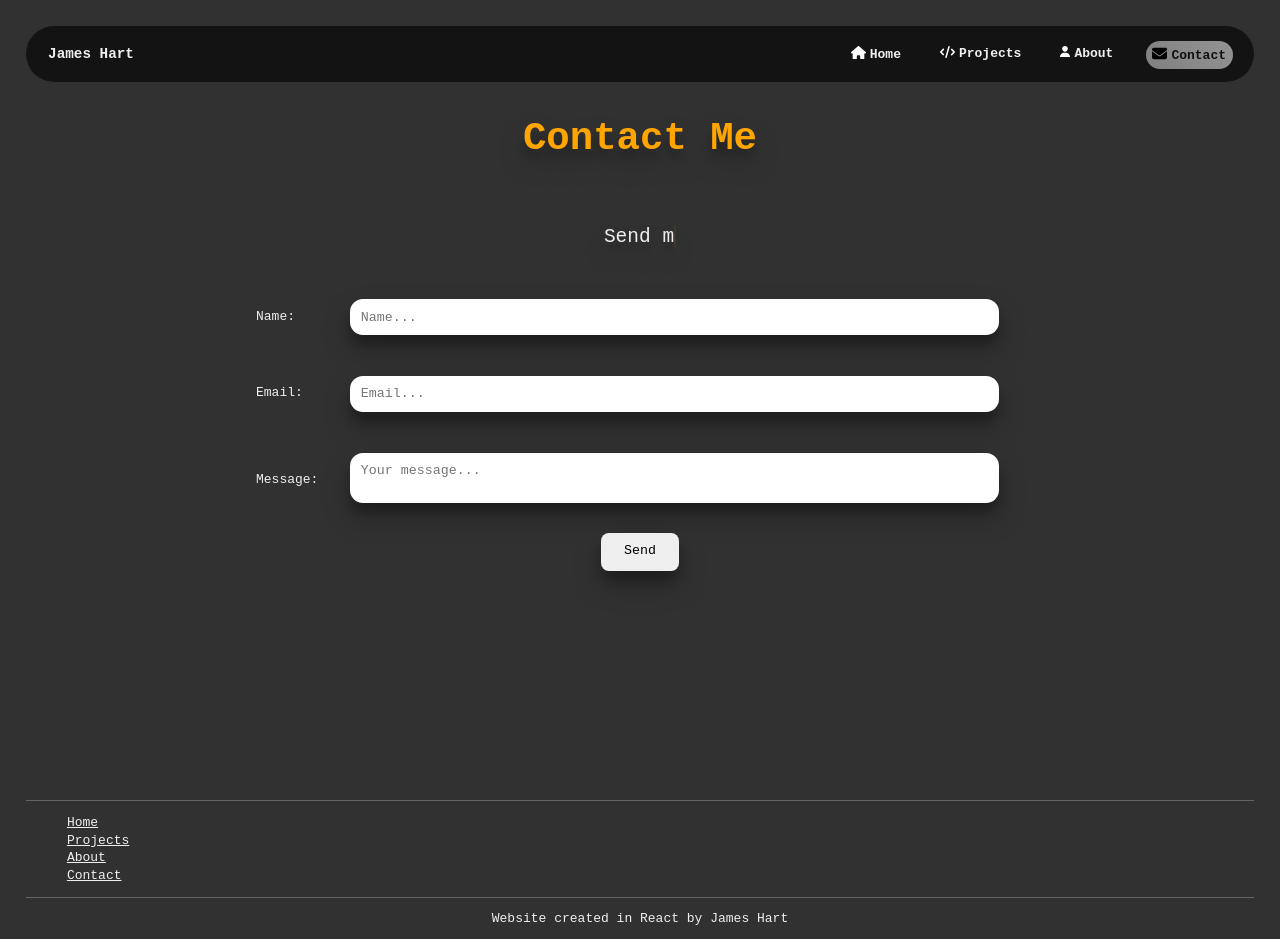
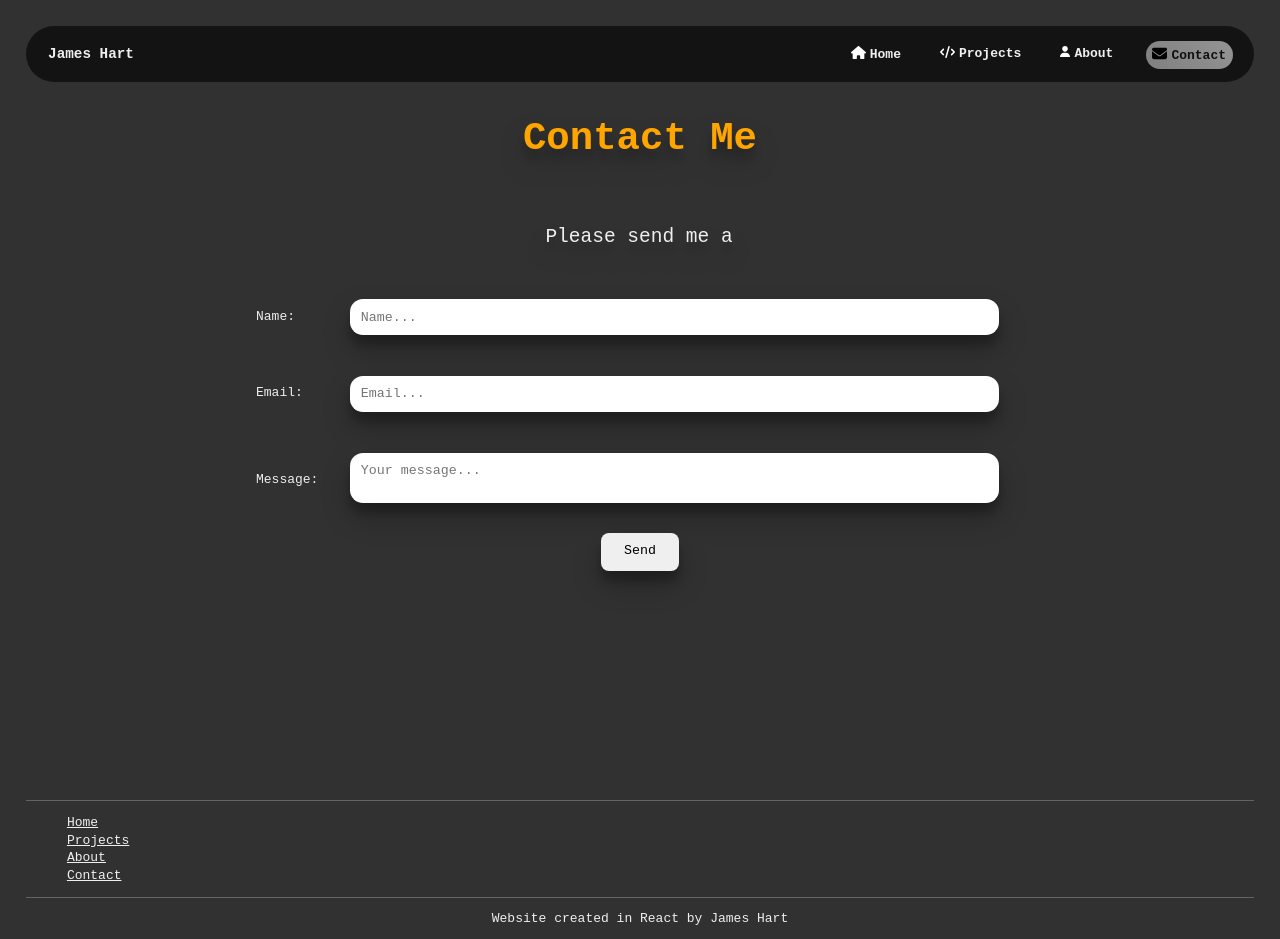
Before and after one commit to shinymcshine09/my-website, a React (Create React App) app: page /contact in a window 1280 px wide. Built offline with nearby package versions, Linux system fonts and the light colour scheme; the HTML template or start-up script is replaced by a standard one.

Commit message:
attempted to fix safari flickering issue

```diff
--- a/src/App.css
+++ b/src/App.css
@@ -1,4 +1,6 @@
 * {
   font-family: monospace;
   color:rgb(239, 239, 239);
+  backface-visibility: hidden;
+  -webkit-backface-visibility: hidden;
 }
--- a/src/components/AboutPage.js
+++ b/src/components/AboutPage.js
@@ -67,7 +67,7 @@ const AboutPage = () => {
                 <p>
                     I am an Open University student currently studying Computer Science looking to
                     get a job as a Web Developer. I am looking for a Junior position to help me grow
-                    my skills as a developer to prepare for the long term.
+                    my skills as a developer through learning from others.
                 </p>
                 <br/>
                 <p>
--- a/src/components/ContactPage.js
+++ b/src/components/ContactPage.js
@@ -69,7 +69,7 @@ export default function ContactPage() {
     const form = useRef();
     const location = useLocation();
     const [isFormSent, setIsFormSent ] = useState(false);
-    var greetings = ['Send me a message', 'I would love to hear from you'];
+    var greetings = ['Please send me a message', 'I would love to hear from you'];
     var afterFormSentGreetings = ['Thanks for the message', 'I will get back to you asap'];
 
 
--- a/src/components/HomePage.js
+++ b/src/components/HomePage.js
@@ -2,6 +2,7 @@ import React, { useState } from "react";
 import styled, { keyframes, css } from 'styled-components';
 
 import portrait from '../images/portraitwithbkgr.png';
+import HomeBackground from "../images/codingbackground.jpg"
 
 import FadeIn from "./styledcomponents/FadeIn";
 import FadeUpAtAngle from "./styledcomponents/FadeUpAtAngle";
@@ -184,8 +185,6 @@ const HomePage = () => {
     `
 
     const PortraitContainer = styled.div`
-        -webkit-perspective: 1;
-        -webkit-backface-visibility: none;
         opacity: 0;
         animation: ${FadeUpAtAngle} 2s linear forwards;
         width: fit-content;
```
